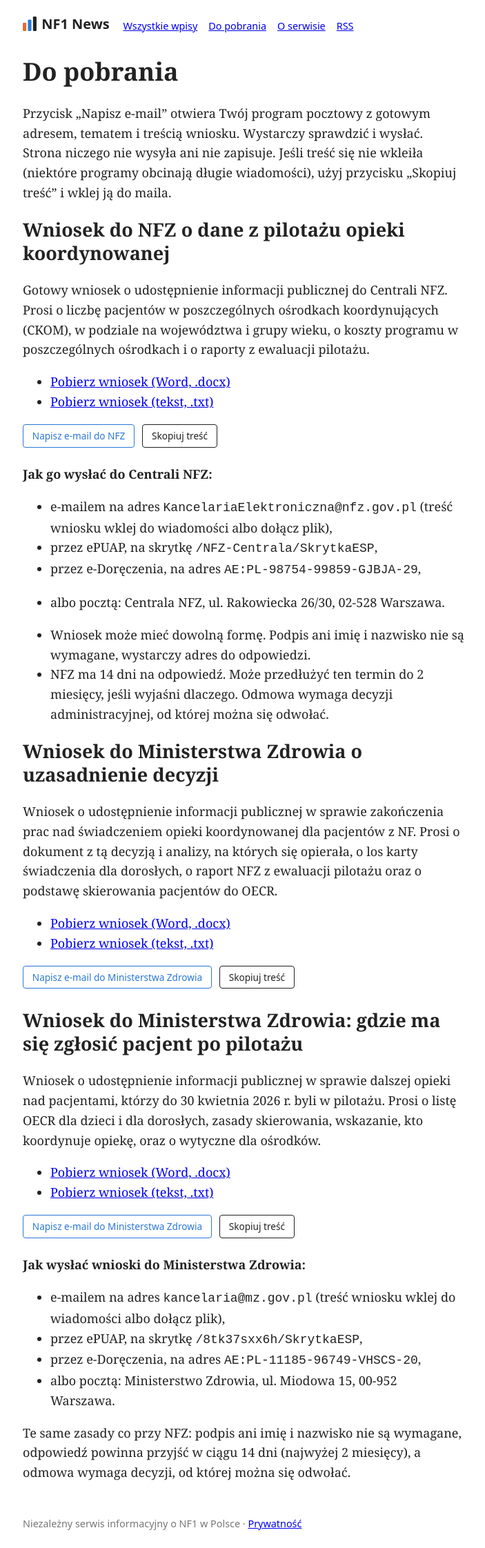
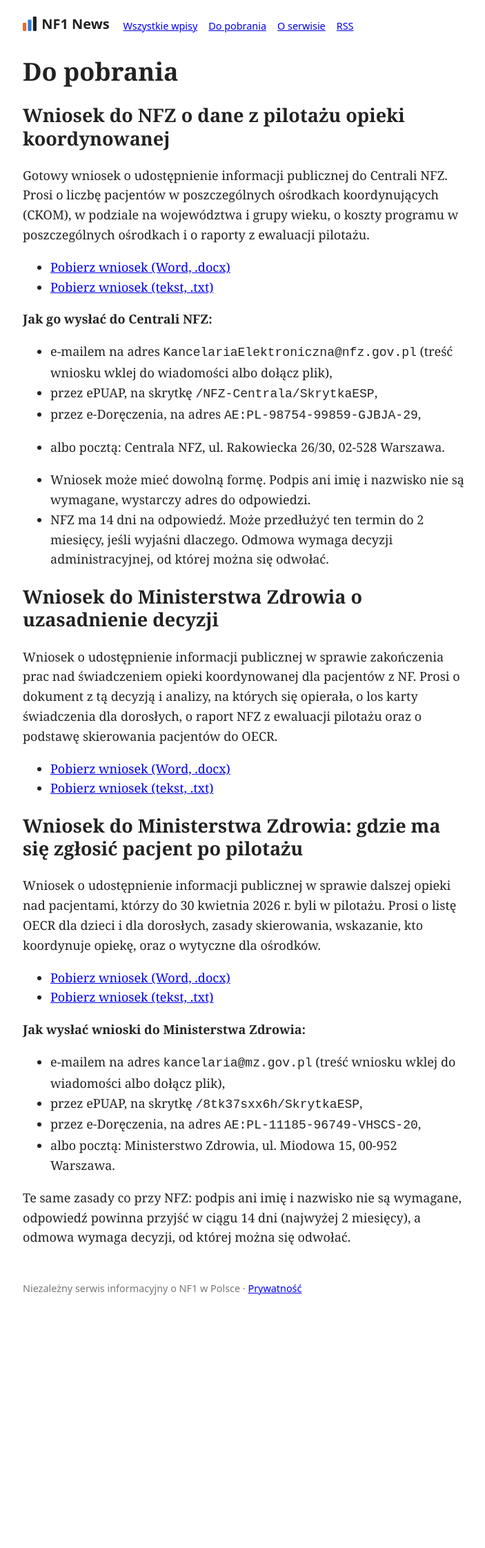
Before and after one commit to sylwiaeb/nf1news, a Jekyll site: the page built from do-pobrania.md, in a window 1280 px wide. Shown: the whole page at 69% size, without its empty margins (287-990 px from the left). Built offline with Jekyll 4.4.1, drawn with Linux system fonts in a browser that asks for light colours; after the commit the page ends 1903 px from its top, so only the background shows below that; part of the change alters nothing that is shown.

Commit message:
Cofnij przyciski e-mail na stronie Do pobrania
Co-Authored-By: Claude Opus 5.5 <noreply@anthropic.com>
Claude-Session: https://claude.ai/code/session_019jaYASJxLt3b2qxxJQMkS2

```diff
--- a/_includes/mail.html
+++ /dev/null
@@ -1,5 +0,0 @@
-{% capture body %}{% include {{ include.body }} %}{% endcapture %}
-{% assign subj = include.subject | url_encode | replace: "+", "%20" %}
-{% assign enc = body | strip | url_encode | replace: "+", "%20" %}
-<p class="mail"><a class="btn" href="mailto:{{ include.to }}?subject={{ subj }}&amp;body={{ enc }}">Napisz e-mail do {{ include.label }}</a> <button type="button" class="btn copy" data-target="{{ include.id }}">Skopiuj treść</button></p>
-<textarea id="{{ include.id }}" hidden readonly>{{ body | strip | escape }}</textarea>
--- a/_includes/wnioski/wniosek-MZ-gdzie-pacjent-po-pilotazu.txt
+++ /dev/null
@@ -1,26 +0,0 @@
-WNIOSEK O UDOSTĘPNIENIE INFORMACJI PUBLICZNEJ
-
-Na podstawie art. 2 ust. 1 oraz art. 10 ust. 1 ustawy z dnia 6 września 2001 r. o dostępie do informacji publicznej wnoszę o udostępnienie informacji dotyczących dalszej opieki nad pacjentami, którzy do 30 kwietnia 2026 r. byli objęci programem pilotażowym w zakresie koordynowanej opieki medycznej nad chorymi z neurofibromatozami oraz pokrewnymi im rasopatiami.
-
-W piśmie z 23 października 2026 r. Departament Analiz i Strategii Ministerstwa Zdrowia wskazał, że pacjenci ci powinni korzystać z opieki w Ośrodkach Eksperckich Chorób Rzadkich (OECR). W związku z tym proszę o następujące informacje:
-
-1.  Wykazu Ośrodków Eksperckich Chorób Rzadkich (nazwa podmiotu, adres, jednostka lub poradnia), które według Ministerstwa Zdrowia zapewniają opiekę pacjentom z neurofibromatozami i rasopatiami, odrębnie dla dzieci i dla pacjentów dorosłych.
-
-2.  Informacji, w ramach jakiego świadczenia lub zakresu finansowanego przez NFZ pacjent ma być objęty opieką w OECR oraz czy potrzebne jest do tego skierowanie, a jeżeli tak – od kogo.
-
-3.  Informacji, kto odpowiada za koordynację wielospecjalistycznej opieki i nadzoru onkologicznego nad pacjentem po zakończeniu pilotażu, w szczególności nad pacjentami dorosłymi, którzy w pilotażu byli leczeni w ośrodkach pediatrycznych.
-
-4.  Informacji, czy pacjenci objęci pilotażem mogą kontynuować opiekę w ośrodku, który prowadził ich w ramach programu, a jeżeli tak – na jakich zasadach.
-
-5.  Informacji, czy Ministerstwo Zdrowia lub Narodowy Fundusz Zdrowia przekazały ośrodkom koordynującym lub OECR wytyczne dotyczące przejęcia pacjentów po 30 kwietnia 2026 r. (np. przekazania dokumentacji i planów nadzoru). Jeżeli tak – proszę o kopie tych wytycznych.
-
-6.  Informacji, ilu spośród pacjentów objętych pilotażem zostało objętych opieką w OECR po 30 kwietnia 2026 r., jeżeli Ministerstwo posiada takie dane.
-
-7.  Wskazania, gdzie pacjent lub jego opiekun może zgłosić brak dostępu do opieki po zakończeniu pilotażu.
-
-Jeżeli część informacji nie jest w posiadaniu Ministerstwa Zdrowia, proszę o udostępnienie pozostałych i wskazanie podmiotu, który ją posiada.
-
-Sposób i forma udostępnienia: w formie elektronicznej, przesłanej na adres e-mail, z którego wysłano niniejszy wniosek.
-
-Z poważaniem,
-[imię i nazwisko – opcjonalnie, nie jest wymagane]
--- a/_includes/wnioski/wniosek-MZ-uzasadnienie-decyzji.txt
+++ /dev/null
@@ -1,29 +0,0 @@
-WNIOSEK O UDOSTĘPNIENIE INFORMACJI PUBLICZNEJ
-
-Na podstawie art. 2 ust. 1 oraz art. 10 ust. 1 ustawy z dnia 6 września 2001 r. o dostępie do informacji publicznej wnoszę o udostępnienie informacji dotyczących zakończenia prac nad wprowadzeniem do koszyka świadczeń gwarantowanych świadczenia koordynowanej opieki nad pacjentami z neurofibromatozami i pokrewnymi rasopatiami, o którym Departament Analiz i Strategii Ministerstwa Zdrowia poinformował w piśmie z 23 października 2026 r.
-
-1.  Kopii dokumentu (np. notatki, decyzji, wpisu w systemie EZD), w którym podjęto rozstrzygnięcie o zakończeniu prac nad świadczeniem, ze wskazaniem daty jego podjęcia oraz osoby lub komórki organizacyjnej, która je podjęła.
-
-2.  Informacji, czy rekomendacja Prezesa AOTMiT nr 151/2026 była jedyną podstawą tego rozstrzygnięcia. Jeżeli nie, proszę o wskazanie pozostałych przesłanek.
-
-3.  Kopii analiz, notatek lub opinii sporządzonych w Ministerstwie Zdrowia po otrzymaniu rekomendacji nr 151/2026, w szczególności odnoszących się do:
-
-    a)  wyników analizy wpływu na budżet z raportu AOTMiT nr DRiSSOZ.4100.3.2026, która w wariancie podstawowym wskazuje oszczędności dla płatnika (ok. 582 tys. zł w 2027 r. i ok. 1,86 mln zł w 2029 r.),
-    b)  opinii ekspertów klinicznych zebranych przez AOTMiT, z których wszystkie opowiadały się za włączeniem świadczenia do koszyka świadczeń gwarantowanych.
-
-4.  Informacji o losie karty świadczenia dla pacjentów dorosłych, przekazanej Ministerstwu Zdrowia 29 marca 2026 r. przez konsultanta krajowego w dziedzinie onkologii i hematologii dziecięcej (o której Ministerstwo informowało w piśmie z 12 maja 2026 r.): czy karta została oceniona, przez kogo i z jakim wynikiem, oraz czy była przedmiotem oceny AOTMiT. Proszę też o kopię uwag Ministerstwa do tej karty i odpowiedzi na nie z 17 kwietnia 2026 r.
-
-5.  Informacji, czy Ministerstwo Zdrowia otrzymało od Narodowego Funduszu Zdrowia raport z ewaluacji programu pilotażowego (o którego przekazanie Ministerstwo zwróciło się do NFZ), a jeżeli tak – wskazania daty jego otrzymania i kopii raportu oraz informacji, czy został uwzględniony przy rozstrzygnięciu.
-
-6.  Kopii analiz lub ustaleń, na podstawie których Ministerstwo uznało, że Ośrodki Eksperckie Chorób Rzadkich zapewnią opiekę pacjentom z neurofibromatozami i rasopatiami, wobec wskazania Rady Przejrzystości AOTMiT (stanowisko nr 145/2026), że status OECR nie potwierdza doświadczenia ośrodka w opiece nad pacjentami z NF ani jego zdolności do objęcia opieką wszystkich chorych.
-
-7.  Informacji, czy Ministerstwo rozważało rozwiązania alternatywne wobec zakończenia prac, np. odrębne świadczenie dla dorosłych, modyfikację modelu opieki lub przedłużenie programu pilotażowego, a jeżeli tak – z jakim wynikiem.
-
-8.  Informacji o planowanych działaniach Ministerstwa Zdrowia w zakresie zapewnienia skoordynowanej opieki pacjentom z neurofibromatozami i rasopatiami, wraz z harmonogramem, jeżeli został przyjęty.
-
-Jeżeli któryś z dokumentów nie istnieje, proszę o wyraźną informację o tym. Jeżeli część informacji nie jest w posiadaniu Ministerstwa Zdrowia, proszę o udostępnienie pozostałych i wskazanie podmiotu, który ją posiada.
-
-Sposób i forma udostępnienia: w formie elektronicznej (skany lub pliki PDF), przesłanej na adres e-mail, z którego wysłano niniejszy wniosek.
-
-Z poważaniem,
-[imię i nazwisko – opcjonalnie, nie jest wymagane]
--- a/_includes/wnioski/wniosek-NFZ-dane-pilotaz-NF.txt
+++ /dev/null
@@ -1,26 +0,0 @@
-WNIOSEK O UDOSTĘPNIENIE INFORMACJI PUBLICZNEJ
-
-Na podstawie art. 2 ust. 1 oraz art. 10 ust. 1 ustawy z dnia 6 września 2001 r. o dostępie do informacji publicznej wnoszę o udostępnienie następujących informacji dotyczących programu pilotażowego w zakresie koordynowanej opieki medycznej nad chorymi z neurofibromatozami oraz pokrewnymi im rasopatiami, realizowanego na podstawie rozporządzenia Ministra Zdrowia z 2020 r. (z późniejszymi zmianami), w całym okresie jego realizacji (od 1 października 2020 r. do 30 kwietnia 2026 r.):
-
-1. Liczby unikatowych pacjentów (według numeru PESEL) objętych programem, w podziale na każdy ośrodek koordynujący (nazwa świadczeniodawcy), za każdy rok kalendarzowy oraz łącznie za cały okres programu.
-
-2. Liczby unikatowych pacjentów objętych programem w podziale na województwo zamieszkania pacjenta, za każdy rok kalendarzowy oraz łącznie.
-
-3. Liczby unikatowych pacjentów objętych programem w podziale na grupy wieku (0–17 lat, 18–30 lat, powyżej 30 lat), łącznie i w podziale na ośrodki.
-
-4. Wartości świadczeń rozliczonych w ramach programu (z wyodrębnieniem ryczałtu za koordynację), w podziale na każdy ośrodek koordynujący i każdy rok kalendarzowy.
-
-5. Liczby pacjentów, którzy w dniu zakończenia programu (30 kwietnia 2026 r.) pozostawali pod opieką poszczególnych ośrodków koordynujących.
-
-6. Kopii raportów z realizacji i ewaluacji programu pilotażowego przekazanych przez NFZ Ministrowi Zdrowia, w tym raportu obejmującego okres do 30 czerwca 2025 r. oraz raportu końcowego, wraz ze wskazaniem dat ich przekazania.
-
-7. Liczby unikatowych pacjentów z rozpoznaniem zasadniczym lub współistniejącym ICD-10 Q85.0, którym udzielono świadczeń w ambulatoryjnej opiece specjalistycznej, w podziale na województwa, za lata 2019–2025.
-
-Wnoszę o udostępnienie informacji w formie danych zagregowanych, które nie pozwalają na identyfikację osób. Jeżeli w danej komórce liczba pacjentów jest na tyle mała, że mogłaby umożliwić identyfikację, proszę o oznaczenie jej np. jako „<5” zamiast odmowy udostępnienia całości danych.
-
-Jeżeli którakolwiek z żądanych informacji nie jest w posiadaniu NFZ, proszę o udostępnienie pozostałych i o wskazanie, który podmiot ją posiada.
-
-Sposób i forma udostępnienia: w formie elektronicznej (preferowany plik arkusza kalkulacyjnego, np. XLSX lub CSV, a w przypadku raportów plik PDF), przesłanej na adres e-mail, z którego wysłano niniejszy wniosek.
-
-Z poważaniem,
-[imię i nazwisko – opcjonalnie, nie jest wymagane]
--- a/_layouts/default.html
+++ b/_layouts/default.html
@@ -61,8 +61,6 @@
     .bar.c7 { background: var(--c7); }
     .bar.c8 { background: var(--c8); }
     .share { font-family: system-ui, sans-serif; font-size: 0.85rem; color: #777; margin-top: -0.5rem; }
-    .btn { display: inline-block; font: 0.85rem system-ui, sans-serif; padding: 0.4rem 0.8rem; margin: 0 0.4rem 0.4rem 0; border: 1px solid currentColor; border-radius: 4px; background: none; color: inherit; text-decoration: none; cursor: pointer; }
-    a.btn { color: var(--c1); }
     .source { color: #777; font-family: system-ui, sans-serif; font-size: 0.8rem; }
   </style>
 </head>
--- a/do-pobrania.md
+++ b/do-pobrania.md
@@ -6,16 +6,12 @@ permalink: /do-pobrania/
 
 # Do pobrania
 
-Przycisk „Napisz e-mail” otwiera Twój program pocztowy z gotowym adresem, tematem i treścią wniosku. Wystarczy sprawdzić i wysłać. Strona niczego nie wysyła ani nie zapisuje. Jeśli treść się nie wkleiła (niektóre programy obcinają długie wiadomości), użyj przycisku „Skopiuj treść” i wklej ją do maila.
-
 ## Wniosek do NFZ o dane z pilotażu opieki koordynowanej
 
 Gotowy wniosek o udostępnienie informacji publicznej do Centrali NFZ. Prosi o liczbę pacjentów w poszczególnych ośrodkach koordynujących (CKOM), w podziale na województwa i grupy wieku, o koszty programu w poszczególnych ośrodkach i o raporty z ewaluacji pilotażu.
 
 - [Pobierz wniosek (Word, .docx)]({{ '/pliki/wniosek-NFZ-dane-pilotaz-NF.docx' | relative_url }})
 - [Pobierz wniosek (tekst, .txt)]({{ '/pliki/wniosek-NFZ-dane-pilotaz-NF.txt' | relative_url }})
-
-{% include mail.html id="w-nfz" to="KancelariaElektroniczna@nfz.gov.pl" label="NFZ" subject="Wniosek o udostępnienie informacji publicznej – program pilotażowy NF/RAS" body="wnioski/wniosek-NFZ-dane-pilotaz-NF.txt" %}
 
 **Jak go wysłać do Centrali NFZ:**
 
@@ -34,16 +30,12 @@ Wniosek o udostępnienie informacji publicznej w sprawie zakończenia prac nad
 - [Pobierz wniosek (Word, .docx)]({{ '/pliki/wniosek-MZ-uzasadnienie-decyzji.docx' | relative_url }})
 - [Pobierz wniosek (tekst, .txt)]({{ '/pliki/wniosek-MZ-uzasadnienie-decyzji.txt' | relative_url }})
 
-{% include mail.html id="w-mz1" to="kancelaria@mz.gov.pl" label="Ministerstwa Zdrowia" subject="Wniosek o udostępnienie informacji publicznej – zakończenie prac nad świadczeniem opieki koordynowanej NF/RAS" body="wnioski/wniosek-MZ-uzasadnienie-decyzji.txt" %}
-
 ## Wniosek do Ministerstwa Zdrowia: gdzie ma się zgłosić pacjent po pilotażu
 
 Wniosek o udostępnienie informacji publicznej w sprawie dalszej opieki nad pacjentami, którzy do 30 kwietnia 2026 r. byli w pilotażu. Prosi o listę OECR dla dzieci i dla dorosłych, zasady skierowania, wskazanie, kto koordynuje opiekę, oraz o wytyczne dla ośrodków.
 
 - [Pobierz wniosek (Word, .docx)]({{ '/pliki/wniosek-MZ-gdzie-pacjent-po-pilotazu.docx' | relative_url }})
 - [Pobierz wniosek (tekst, .txt)]({{ '/pliki/wniosek-MZ-gdzie-pacjent-po-pilotazu.txt' | relative_url }})
-
-{% include mail.html id="w-mz2" to="kancelaria@mz.gov.pl" label="Ministerstwa Zdrowia" subject="Wniosek o udostępnienie informacji publicznej – opieka nad pacjentami po zakończeniu pilotażu NF/RAS" body="wnioski/wniosek-MZ-gdzie-pacjent-po-pilotazu.txt" %}
 
 **Jak wysłać wnioski do Ministerstwa Zdrowia:**
 
@@ -53,14 +45,3 @@ Wniosek o udostępnienie informacji publicznej w sprawie dalszej opieki nad pacj
 - albo pocztą: Ministerstwo Zdrowia, ul. Miodowa 15, 00-952 Warszawa.
 
 Te same zasady co przy NFZ: podpis ani imię i nazwisko nie są wymagane, odpowiedź powinna przyjść w ciągu 14 dni (najwyżej 2 miesięcy), a odmowa wymaga decyzji, od której można się odwołać.
-
-<script>
-document.querySelectorAll('button.copy').forEach(function (b) {
-  b.addEventListener('click', function () {
-    var t = document.getElementById(b.dataset.target).value;
-    var done = function () { b.textContent = 'Skopiowano'; setTimeout(function () { b.textContent = 'Skopiuj treść'; }, 2000); };
-    if (navigator.clipboard) { navigator.clipboard.writeText(t).then(done); }
-    else { var a = document.createElement('textarea'); a.value = t; document.body.appendChild(a); a.select(); document.execCommand('copy'); a.remove(); done(); }
-  });
-});
-</script>
```
